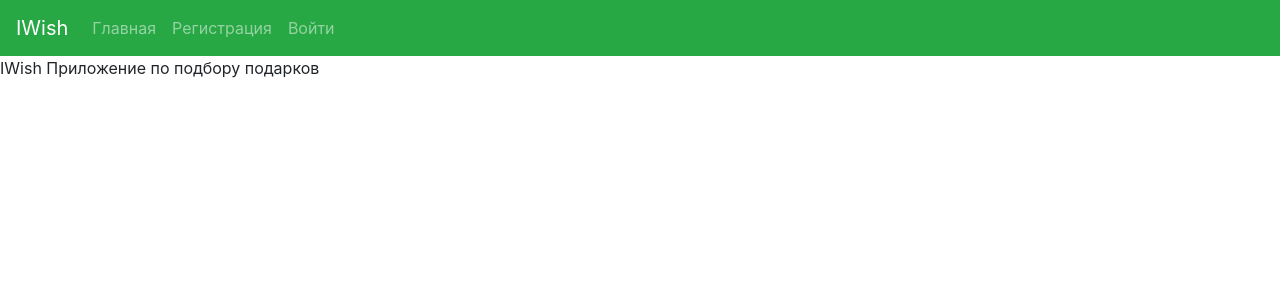
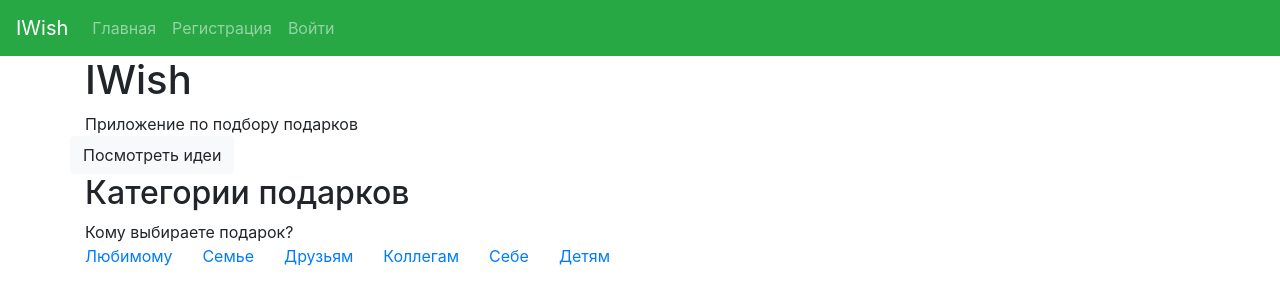
Before and after one commit to MaryPro/IWish, a React (Create React App) app in the folder project/: page / in a window 1280 px wide. Shown: the top 304 px of the page. Built offline with nearby package versions, Linux system fonts and the light colour scheme.

Commit message:
Add links to ideaList

```diff
--- a/project/src/App.js
+++ b/project/src/App.js
@@ -1,16 +1,23 @@
-import {BrowserRouter, Switch, Route} from 'react-router-dom'
+import { BrowserRouter, Switch, Route, Link } from 'react-router-dom'
+import { Container, Row, Button } from 'react-bootstrap'
+
 import NavBar from "./components/NavBar/NavBar"
 import IdeasBoard from './components/IdeasBoard/IdeasBoard'
-
+import CategoryList from './components/CategoryList/CategoryList'
 function App() {
   return (
     <BrowserRouter>
-      <NavBar/>
+      <NavBar />
       <Switch>
 
         <Route exact path='/'>
-          IWish
-          Приложение по подбору подарков
+          <Container>
+            <h1> IWish </h1>
+            <div> Приложение по подбору подарков </div>
+            <Row><Link to="/ideas/all"> <Button variant="light">Посмотреть идеи</Button> </Link> </Row>
+
+            <CategoryList />
+          </Container>
         </Route>
 
         <Route path='/ideas/:category'>
--- /dev/null
+++ b/project/src/components/CategoryCard/CategoryCard.js
@@ -0,0 +1,17 @@
+import { Col } from 'react-bootstrap'
+import { Link } from 'react-router-dom'
+export default function CategoryCard({categoryObj}) {
+  const categoryRoute =  Object.keys(categoryObj)[0]
+  const category = categoryObj[categoryRoute]
+  return (
+    <div>
+      <Col>
+       <Link to = {'/ideas/' + categoryRoute}>
+          <div>
+            {category}
+          </div>
+        </Link>
+      </Col>
+    </div>
+  )
+}
--- /dev/null
+++ b/project/src/components/CategoryList/CategoryList.js
@@ -0,0 +1,25 @@
+import { Row, Card} from 'react-bootstrap'
+import CategoryCard from '../CategoryCard/CategoryCard'
+
+export default function CategoryList() {
+
+  const categories = [
+    {"loved" : "Любимому"},
+    {"family" : "Семье"},
+    {"friends" : "Друзьям"},
+    {"colleges" : "Коллегам"},
+    {"me" : "Себе"},
+    {"children" : "Детям"}
+  ]
+
+  return (
+    <>
+      <h2> Категории подарков </h2>
+      <div>Кому выбираете подарок?</div>
+
+      <Row>
+        {categories && categories.map(el => <div key={el + Math.random()}> <CategoryCard categoryObj={el} /> </div>)}
+      </Row>
+    </>
+  )
+}
```
